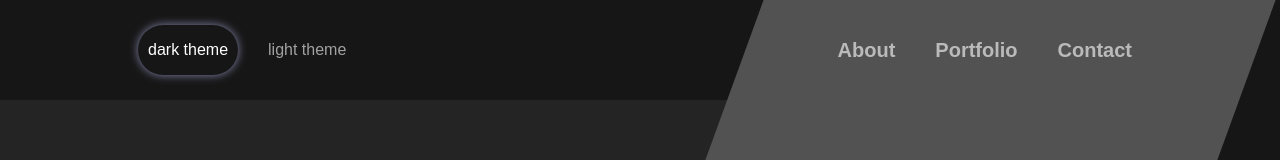
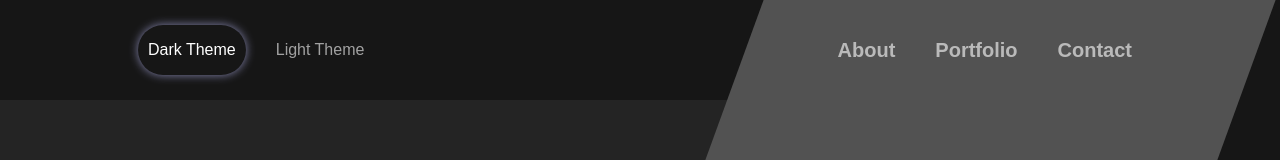
Before and after one commit to mary-an-safronova/portfolio, a React (Create React App) app: page / in a window 1280 px wide. Shown: the top 160 px of the page. Built offline with nearby package versions, Linux system fonts and the light colour scheme.

Commit message:
fix: changed themes names

```diff
--- a/src/components/header/header.tsx
+++ b/src/components/header/header.tsx
@@ -29,14 +29,14 @@ const Header: FC<Props> = ({ theme, setTheme, themeLightClass, themeDarkClass })
                     ${theme !== themeLightClass ? headerStyle.btn_color_darkTheme : headerStyle.btn_color_lightTheme}
                     ${currentTheme === 'dark' && headerStyle.btn_acive}`}
                 onClick={handleDarkThemeBtn}
-            >dark theme
+            >Dark Theme
             </button>
             <button
                 className={`${headerStyle.btn} ${headerStyle.themeBtn}
                     ${theme !== themeLightClass ? headerStyle.btn_color_darkTheme : headerStyle.btn_color_lightTheme}
                     ${currentTheme === 'light' && headerStyle.btn_acive}`}
                 onClick={handleLightThemeBtn}
-            >light theme
+            >Light Theme
             </button>
             </div>
 
```
